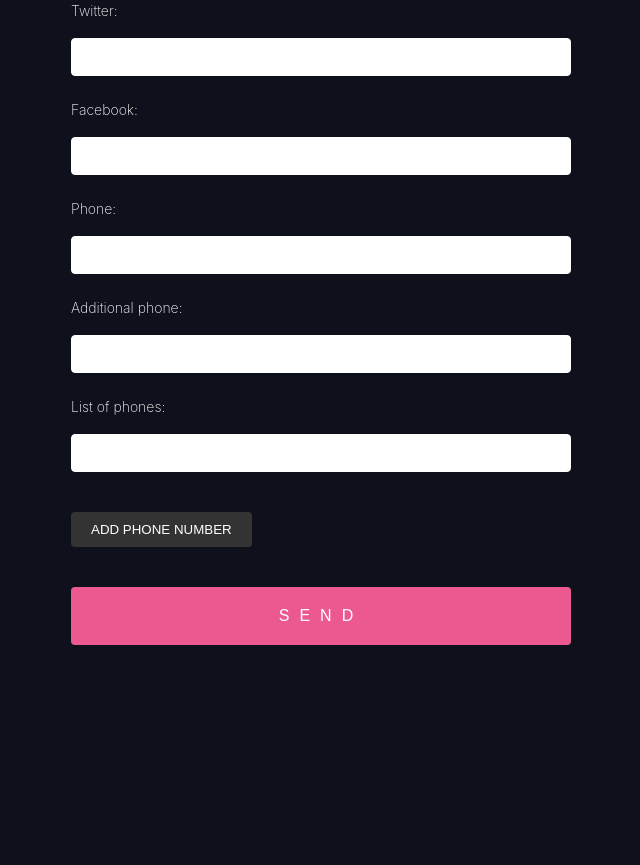
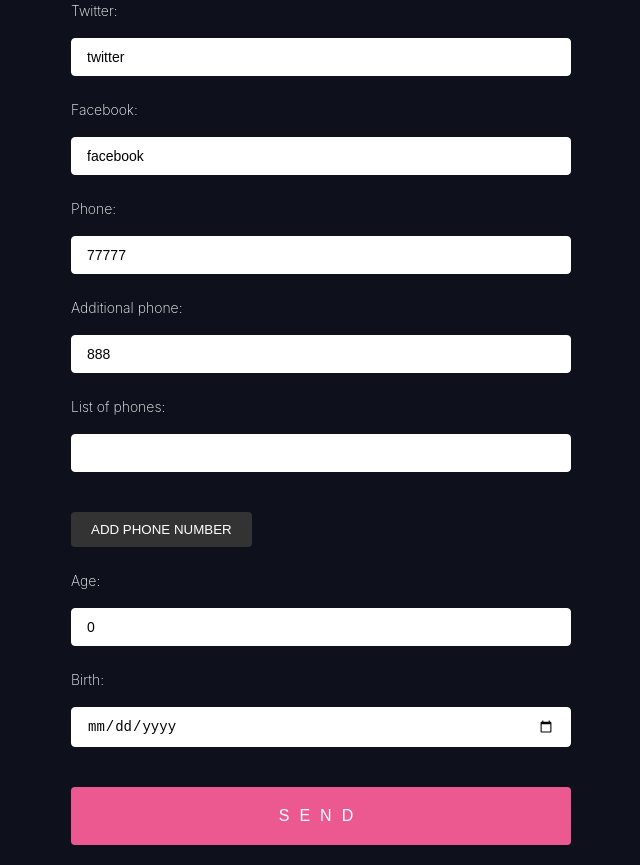
Before and after one commit to 124c4a11/ReactHookForm-Examples-ReactJS-TypeScript, a React (Vite) app: page / in a window 1280 px wide. Shown: the part 320-1185 px from the top of the page, without its empty margins (319-959 px from the left). Before the commit the page ends 985 px from the top, so only its background shows below. Built offline with nearby package versions, Linux system fonts and the light colour scheme.

Commit message:
BaseForm: numeric and date values

```diff
--- a/src/components/BaseForm.tsx
+++ b/src/components/BaseForm.tsx
@@ -1,5 +1,6 @@
 import { useFieldArray, useForm } from "react-hook-form";
 import { DevTool } from "@hookform/devtools";
+import { Fragment } from "react";
 
 interface IData {
   username: string;
@@ -13,6 +14,8 @@ interface IData {
   dynamicPhones: {
     number: string;
   }[];
+  age: number;
+  birth: Date;
 }
 
 export function BaseForm() {
@@ -23,11 +26,13 @@ export function BaseForm() {
       email: "example@mail.com",
       password: "password",
       socials: {
-        twitter: "",
-        facebook: "",
+        twitter: "twitter",
+        facebook: "facebook",
       },
-      phones: ["", ""],
+      phones: ["77777", "888"],
       dynamicPhones: [{ number: "" }],
+      age: 0,
+      birth: new Date(),
     },
   });
   const { errors } = formState;
@@ -125,7 +130,7 @@ export function BaseForm() {
 
         <label>List of phones:</label>
         {fields.map((field, ndx) => (
-          <>
+          <Fragment key={ndx}>
             <input
               key={field.id}
               {...register(`dynamicPhones.${ndx}.number`)}
@@ -135,11 +140,31 @@ export function BaseForm() {
                 Remove phone number
               </button>
             )}
-          </>
+          </Fragment>
         ))}
         <button type="button" onClick={() => append({ number: "" })}>
           Add phone number
         </button>
+
+        <label>Age:</label>
+        <input
+          type="number"
+          {...register("age", {
+            valueAsNumber: true,
+            required: "Age is required!",
+          })}
+        />
+        {errors.age?.message && <p>{errors.age?.message}</p>}
+
+        <label>Birth:</label>
+        <input
+          type="date"
+          {...register("birth", {
+            valueAsDate: true,
+            required: "Birth is required!",
+          })}
+        />
+        {errors.birth?.message && <p>{errors.birth?.message}</p>}
 
         <button type="submit">Send</button>
       </form>
```
